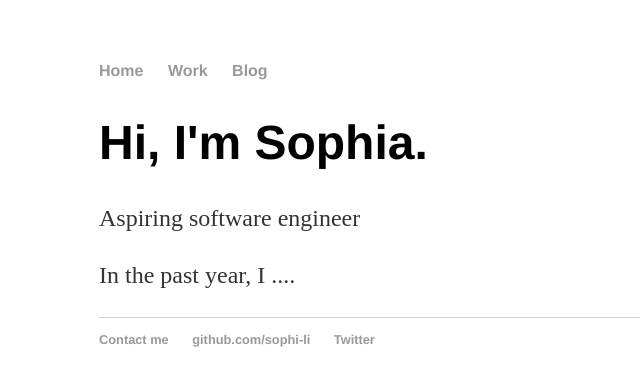
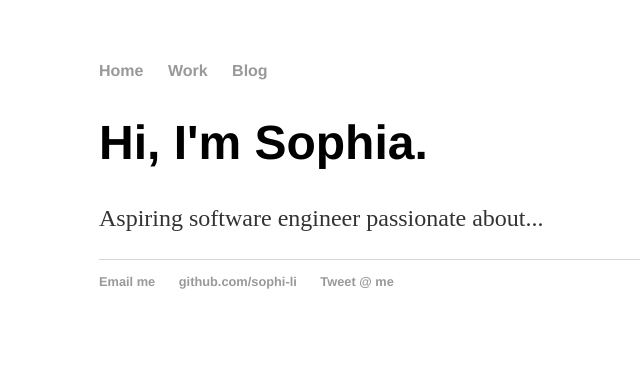
Before and after one commit to rmorabia/sophi-li.github.io, a Jekyll site: the page built from index.html, in a window 1280 px wide. Shown: the top 386 px of the page, without its empty margins (93-733 px from the left). Built offline with Jekyll 4.4.1, drawn with Linux system fonts in a browser that asks for light colours.

Commit message:
home and work

```diff
--- a/index.html
+++ b/index.html
@@ -6,17 +6,14 @@ title: Sophia
 		<div class="home">
 			<h1>Hi, I'm Sophia.</h1>
 			<p class="emphasized">
-				Aspiring software engineer
-			</p>
-			<p>
-				In the past year, I ....
+				Aspiring software engineer passionate about...
 			</p>
 		</div>
 
 		<footer>
    <ul>
-   <li><a href="mailto:sophiali124@gmail.com">Contact me</a></li>
+   <li><a href="mailto:sophiali124@gmail.com">Email me</a></li>
    <li><a href="https://github.com/sophi-li">github.com/sophi-li</a></li>
-   <li><a href="https://twitter.com/sophia_wyl">Twitter</a></li>
+   <li><a href="https://twitter.com/sophia_wyl">Tweet @ me</a></li>
    </ul>
 		</footer>
--- a/work/index.html
+++ b/work/index.html
@@ -7,6 +7,7 @@ title: CV of Your Name
 		<h1>EXPERIENCE</h1>
 		<h3>
 			<span>People Ops, Philanthropy U</span>
+			<span class="timeline">2017 - 2019</span>
 		</h3>
 
 
```
